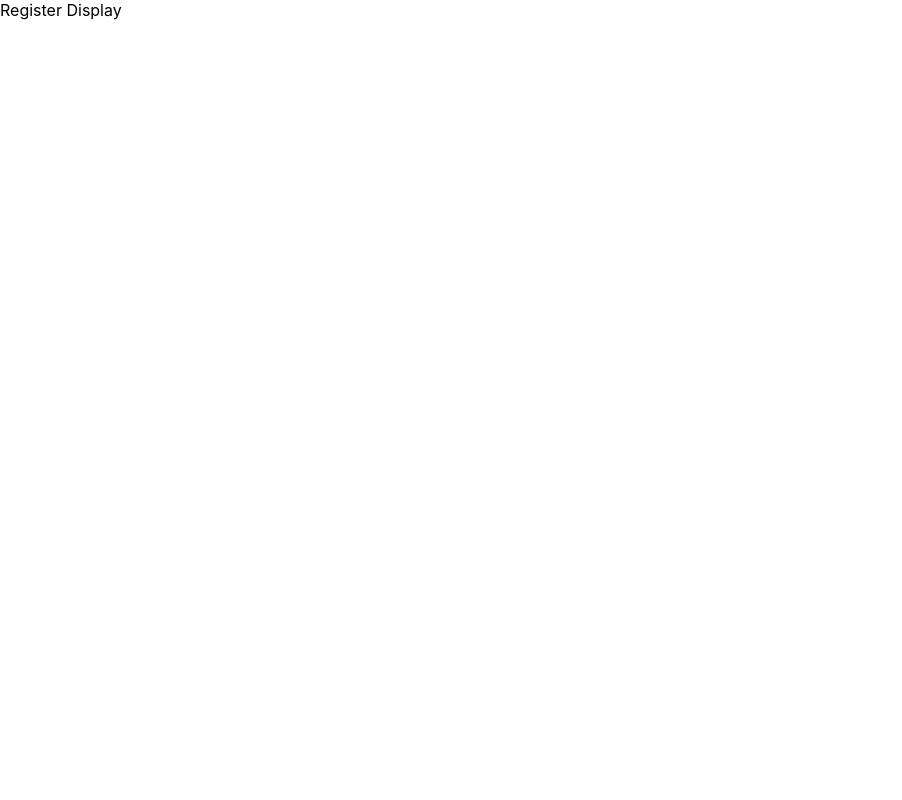
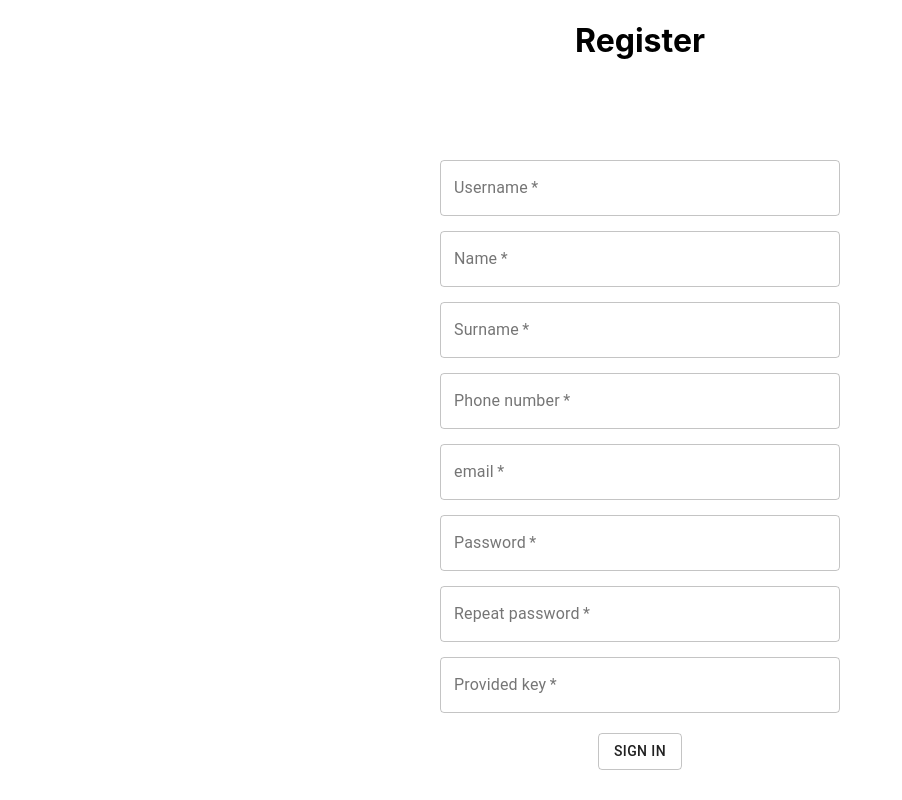
Before and after one commit to AArlauskas/Darzelis, a React (Create React App) app in the folder darzelis/: page /register in a window 1280 px wide. Shown: the whole page, without its empty margins (0-902 px from the left). Built offline with nearby package versions, Linux system fonts and the light colour scheme.

Commit message:
Some type of registration

```diff
--- a/darzelis/src/Components/Register/Register.jsx
+++ b/darzelis/src/Components/Register/Register.jsx
@@ -0,0 +1,129 @@
+import React, { Component } from 'react';
+import TextField from '@material-ui/core/TextField';
+import { Button } from '@material-ui/core';
+import users from '../../Data/Users';
+import ValidKeys from '../../Data/ValidKeys';
+
+class Register extends Component {
+    state = {
+        username: "",
+        name: "",
+        surname: "",
+        number: "",
+        email: "",
+        password: "",
+        repeatedPassword: "",
+        key: ""
+    }
+    render() {
+        const TryToRegister = () => {
+            ValidKeys.forEach(key => {
+                if (key.key === this.state.key) {
+                    users.push({
+                        username: this.state.username,
+                        password: this.state.password,
+                        email: this.state.email,
+                        phone: this.state.number,
+                        role: key.role
+                    });
+                    window.location.href = "/";
+                }
+            })
+        }
+        return (
+            <div>
+                <h1 style={{ textAlign: "center" }}>Register</h1>
+                <form style={{ textAlign: "center", marginTop: 100 }}>
+                    <div style={{ marginBottom: 15 }}>
+                        <TextField
+                            error={this.state.username.length < 5 && this.state.username !== ""}
+                            style={{ width: 400 }}
+                            variant="outlined"
+                            label="Username"
+                            required
+                            onChange={event => this.setState({ username: event.target.value })} />
+
+                    </div>
+                    <div style={{ marginBottom: 15 }}>
+                        <TextField
+                            style={{ width: 400 }}
+                            variant="outlined"
+                            label="Name"
+                            required
+                            onChange={event => this.setState({ name: event.target.value })} />
+
+                    </div>
+                    <div style={{ marginBottom: 15 }}>
+                        <TextField
+                            style={{ width: 400 }}
+                            variant="outlined"
+                            label="Surname"
+                            required
+                            onChange={event => this.setState({ surname: event.target.value })} />
+
+                    </div>
+                    <div style={{ marginBottom: 15 }}>
+                        <TextField
+                            style={{ width: 400 }}
+                            variant="outlined"
+                            label="Phone number"
+                            required
+                            onChange={event => this.setState({ number: event.target.value })} />
+
+                    </div>
+                    <div style={{ marginBottom: 15 }}>
+                        <TextField
+                            error={this.state.error}
+                            style={{ width: 400 }}
+                            variant="outlined"
+                            label="email"
+                            required
+                            onChange={event => this.setState({ email: event.target.value })} />
+
+                    </div>
+                    <div style={{ marginBottom: 15 }}>
+                        <TextField
+                            error={this.state.password.length < 5 && this.state.password !== ""}
+                            style={{ width: 400 }}
+                            variant="outlined"
+                            label="Password"
+                            type="password"
+                            required
+                            onChange={event => this.setState({ password: event.target.value })} />
+                    </div>
+                    <div style={{ marginBottom: 15 }}>
+                        <TextField
+                            error={this.state.repeatedPassword !== this.state.password && this.state.password !== ""}
+                            style={{ width: 400 }}
+                            variant="outlined"
+                            label="Repeat password"
+                            type="password"
+                            required
+                            onChange={event => this.setState({ repeatedPassword: event.target.value })} />
+                    </div>
+                    <div style={{ marginBottom: 20 }}>
+                        <TextField
+                            error={this.state.error}
+                            style={{ width: 400 }}
+                            variant="outlined"
+                            label="Provided key"
+                            required
+                            onChange={event => this.setState({ key: event.target.value })} />
+                    </div>
+                    <div style={{ marginBottom: 20 }}>
+                        <Button
+                            variant="outlined"
+                            // disabled={this.state.username.length < 5 && this.state.password.length < 5 && this.state.email.length < 5
+                            //     && this.state.key.length < 8 && this.state.repeatedPassword !== this.state.password
+                            //     && this.state.number.length < 7}
+                            onClick={() => TryToRegister()}>
+                            Sign in
+                        </Button>
+                    </div>
+                </form>
+            </div>
+        );
+    }
+}
+
+export default Register;
--- a/darzelis/src/Components/SignIn/SignIn.jsx
+++ b/darzelis/src/Components/SignIn/SignIn.jsx
@@ -1,7 +1,7 @@
 import React, { Component } from 'react';
 import TextField from '@material-ui/core/TextField';
 import { Button } from '@material-ui/core';
-import users from '../../Data/User';
+import users from '../../Data/Users';
 
 class SignIn extends Component {
     state = {
@@ -45,13 +45,16 @@ class SignIn extends Component {
                             type="password"
                             required onChange={event => this.setState({ password: event.target.value })} />
                     </div>
-                    <div>
+                    <div style={{ marginBottom: 20 }}>
                         <Button
                             variant="outlined"
                             disabled={this.state.username.length < 5 && this.state.password.length < 5}
                             onClick={() => TryToSignIn()}>
                             Sign in
                         </Button>
+                    </div>
+                    <div>
+                        <a href="/register">Register</a>
                     </div>
                 </form>
             </div>
--- a/darzelis/src/Containers/RegisterDisplay/RegisterDisplay.jsx
+++ b/darzelis/src/Containers/RegisterDisplay/RegisterDisplay.jsx
@@ -1,10 +1,11 @@
 import React, { Component } from 'react';
+import Register from '../../Components/Register/Register';
 
 class RegisterDisplay extends Component {
     state = {}
     render() {
         return (<div>
-            Register Display
+            <Register />
         </div>);
     }
 }
--- a/darzelis/src/Data/User.js
+++ b/darzelis/src/Data/Users.js
@@ -4,14 +4,16 @@ const users = [
         "password": "user",
         "role": "user",
         "email": "420@420.com",
-        "phone": "+37000000000"
+        "phone": "+37000000000",
+        "key": "AAAA-AAAA"
     },
     {
         "username": "admin",
         "password": "admin",
-        "role": "user",
+        "role": "admin",
         "email": "bigSome@wronghousefool.com",
-        "phone": "+37000000001"
+        "phone": "+37000000001",
+        "key": "UUUU-UUUU"
     }
 ]
 
--- /dev/null
+++ b/darzelis/src/Data/ValidKeys.js
@@ -0,0 +1,12 @@
+const keys = [
+    {
+        "key": "CCCC-CCCC",
+        "role": "admin"
+    },
+    {
+        "key": "DDDD-DDDD",
+        "role": "user"
+    }
+]
+
+export default keys;
```
